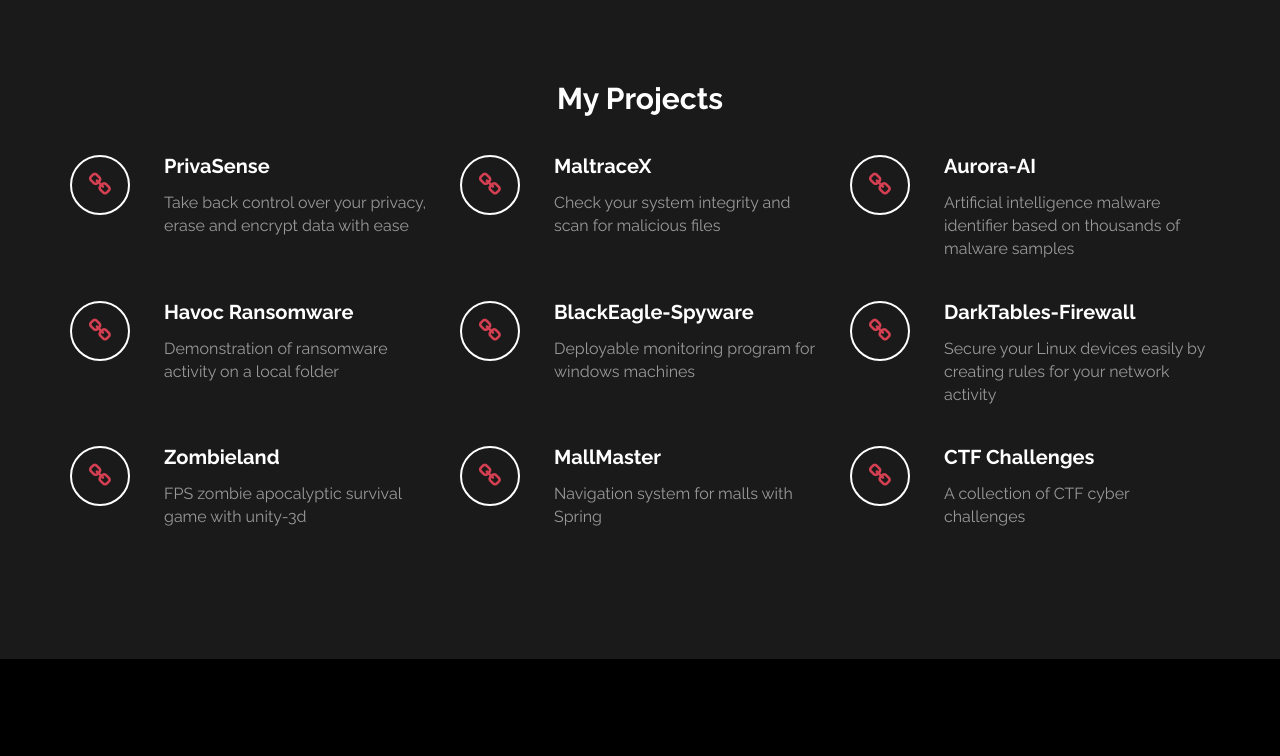
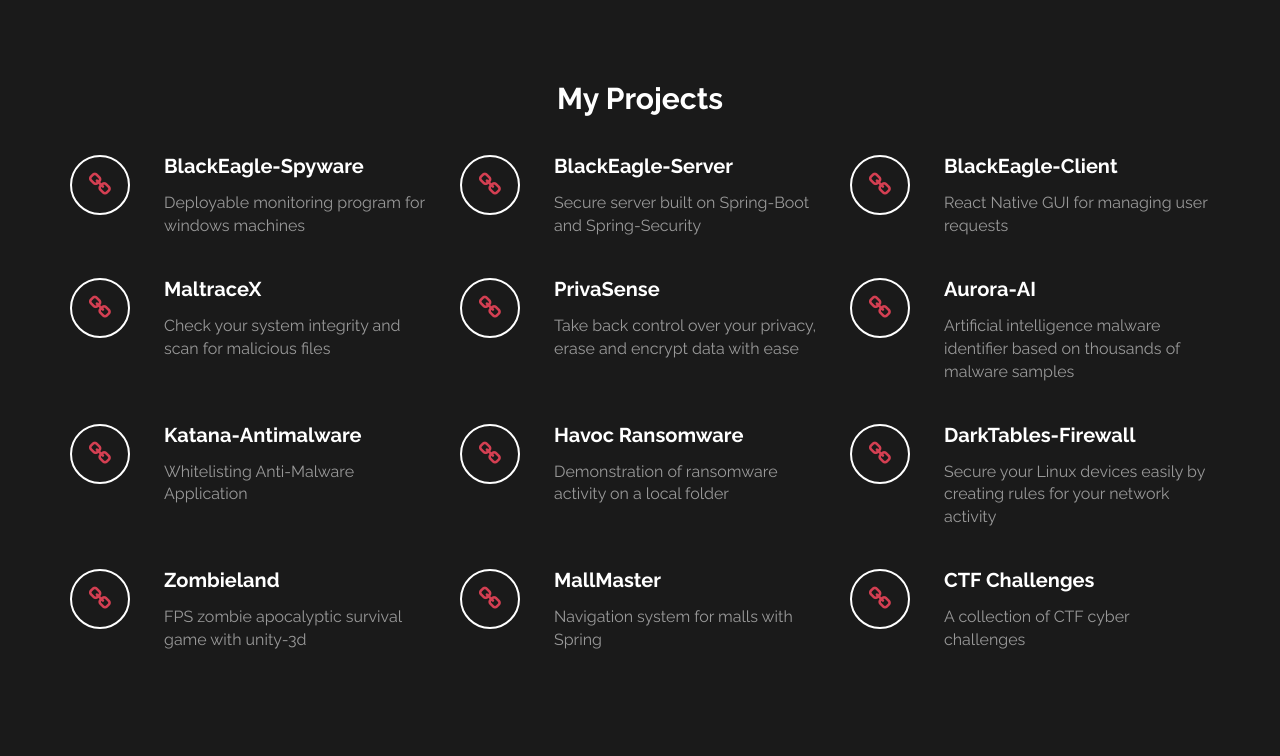
Before and after one commit to ramirak/infinisec.github.io, a plain HTML site: page index.html in a window 1280 px wide. Shown: the part 680-1436 px from the top of the page. Drawn offline with Linux system fonts and the light colour scheme.

Commit message:
Added screenshots and links

```diff
--- a/index.html
+++ b/index.html
@@ -59,7 +59,54 @@
 					<div class="col-md-4 col-xs-11 wow fadeInUp" data-wow-delay="0.6s">
 						<div class="media">
 							<div class="media-object media-left">
-								<i class="fa fa-link"></i>
+								<a href = "https://github.com/ramirak/BlackEagle-Spyware"><i class="fa fa-link"></i></a>
+							</div>
+							<div class="media-body">
+								<h3 class="media-heading">BlackEagle-Spyware</h3>
+								<p>Deployable monitoring program for windows machines</p>
+							</div>
+						</div>
+					</div>
+
+					<div class="col-md-4 col-xs-11 wow fadeInUp" data-wow-delay="0.6s">
+						<div class="media">
+							<div class="media-object media-left">
+								<a href ="https://github.com/ramirak/BlackEagle-Server"><i class="fa fa-link"></i></a>
+							</div>
+							<div class="media-body">
+								<h3 class="media-heading">BlackEagle-Server</h3>
+								<p>Secure server built on Spring-Boot and Spring-Security</p>
+							</div>
+						</div>
+					</div>
+					<div class="col-md-4 col-xs-11 wow fadeInUp" data-wow-delay="0.6s">
+						<div class="media">
+							<div class="media-object media-left">
+								<a href = "https://github.com/ramirak/BlackEagle-Client"><i class="fa fa-link"></i></a>
+							</div>
+							<div class="media-body">
+								<h3 class="media-heading">BlackEagle-Client</h3>
+								<p>React Native GUI for managing user requests</p>
+							</div>
+						</div>
+					</div>
+                    </div>
+				<div class="row">
+					<div class="col-md-4 col-xs-11 wow fadeInUp" data-wow-delay="0.6s">
+						<div class="media">
+							<div class="media-object media-left">
+								<a href = "https://github.com/ramirak/MaltraceX"><i class="fa fa-link"></i></a>
+							</div>
+							<div class="media-body">
+								<h3 class="media-heading">MaltraceX</h3>
+								<p>Check your system integrity and scan for malicious files</p>
+							</div>
+						</div>
+					</div>
+					<div class="col-md-4 col-xs-11 wow fadeInUp" data-wow-delay="0.6s">
+						<div class="media">
+							<div class="media-object media-left">
+								<a href = "https://github.com/ramirak/PrivaSense"><i class="fa fa-link"></i></a>
 							</div>
 							<div class="media-body">
 								<h3 class="media-heading">PrivaSense</h3>
@@ -67,23 +114,10 @@
 							</div>
 						</div>
 					</div>
-
 					<div class="col-md-4 col-xs-11 wow fadeInUp" data-wow-delay="0.6s">
 						<div class="media">
 							<div class="media-object media-left">
-								<i class="fa fa-link"></i>
-							</div>
-							<div class="media-body">
-								<h3 class="media-heading">MaltraceX</h3>
-								<p>Check your system integrity and scan for malicious files</p>
-							</div>
-						</div>
-					</div>
-
-					<div class="col-md-4 col-xs-11 wow fadeInUp" data-wow-delay="0.6s">
-						<div class="media">
-							<div class="media-object media-left">
-								<i class="fa fa-link"></i>
+								<a href = "https://github.com/ramirak/Aurora-AI"><i class="fa fa-link"></i></a>
 							</div>
 							<div class="media-body">
 								<h3 class="media-heading">Aurora-AI</h3>
@@ -91,11 +125,23 @@
 							</div>
 						</div>
 					</div>
-
+                    </div>
+					<div class="row">
 					<div class="col-md-4 col-xs-11 wow fadeInUp" data-wow-delay="0.6s">
 						<div class="media">
 							<div class="media-object media-left">
-								<i class="fa fa-link"></i>
+								<a href = "https://github.com/ramirak/Katana-Anti-Malware"><i class="fa fa-link"></i></a>
+							</div>
+							<div class="media-body">
+								<h3 class="media-heading">Katana-Antimalware</h3>
+								<p>Whitelisting Anti-Malware Application</p>
+							</div>
+						</div>
+					</div>
+					<div class="col-md-4 col-xs-11 wow fadeInUp" data-wow-delay="0.6s">
+						<div class="media">
+							<div class="media-object media-left">
+								<a href = "https://github.com/ramirak/Havoc-Ransomware"><i class="fa fa-link"></i></a>
 							</div>
 							<div class="media-body">
 								<h3 class="media-heading">Havoc Ransomware</h3>
@@ -107,19 +153,7 @@
 					<div class="col-md-4 col-xs-11 wow fadeInUp" data-wow-delay="0.6s">
 						<div class="media">
 							<div class="media-object media-left">
-								<i class="fa fa-link"></i>
-							</div>
-							<div class="media-body">
-								<h3 class="media-heading">BlackEagle-Spyware</h3>
-								<p>Deployable monitoring program for windows machines</p>
-							</div>
-						</div>
-					</div>
-
-					<div class="col-md-4 col-xs-11 wow fadeInUp" data-wow-delay="0.6s">
-						<div class="media">
-							<div class="media-object media-left">
-								<i class="fa fa-link"></i>
+								<a href = "https://github.com/ramirak/DarkTables-Firewall"><i class="fa fa-link"></i></a>
 							</div>
 							<div class="media-body">
 								<h3 class="media-heading">DarkTables-Firewall</h3>
@@ -127,11 +161,12 @@
 							</div>
 						</div>
 					</div>
-
+					</div>
+					<div class="row">
 						<div class="col-md-4 col-xs-11 wow fadeInUp" data-wow-delay="0.6s">
 							<div class="media">
 								<div class="media-object media-left">
-								<i class="fa fa-link"></i>
+									<a href = "https://github.com/ramirak/Zombieland-FPS-survival-game-with-Unity"><i class="fa fa-link"></i></a>
 								</div>
 								<div class="media-body">
 									<h3 class="media-heading">Zombieland</h3>
@@ -143,7 +178,7 @@
 						<div class="col-md-4 col-xs-11 wow fadeInUp" data-wow-delay="0.6s">
 							<div class="media">
 								<div class="media-object media-left">
-								<i class="fa fa-link"></i>
+									<a href = "https://github.com/ramirak/MallMaster-Navigation-system-for-malls-with-Spring"><i class="fa fa-link"></i></a>
 								</div>
 								<div class="media-body">
 									<h3 class="media-heading">MallMaster</h3>
@@ -151,11 +186,10 @@
 								</div>
 							</div>
 						</div>
-
 					<div class="col-md-4 col-xs-11 wow fadeInUp" data-wow-delay="0.6s">
 						<div class="media">
 							<div class="media-object media-left">
-								<i class="fa fa-link"></i>
+								<a href = "https://github.com/ramirak/Cyber-security-CTF-2021"><i class="fa fa-link"></i></a>
 							</div>
 							<div class="media-body">
 								<h3 class="media-heading">CTF Challenges</h3>
@@ -209,7 +243,7 @@
 		<div id="portfolio" class="section">
 			<div class="container">
 				<div class="row">
-					<h2 class="wow bounce">Demonstrations & Screenshots</h2>
+					<h2 class="wow bounce">Demonstrations</h2>
 					<div class="col-md-12">
 						<iframe width="500" height="250" frameborder="0" src="https://mega.nz/embed/y51nkT4a#d1560p4wd49vmDa1heHVNn3ZQQhDwf_TjG0g-VWq_no" allowfullscreen ></iframe>
 						<iframe width="500" height="250" frameborder="0" src="https://mega.nz/embed/a41RCR7A#XEKq_sUVW88kOInfE1KYVMBuXdtCfmqQNOqjxpnJPec" allowfullscreen ></iframe>
@@ -217,7 +251,24 @@
 					<div class="col-md-12">
 						<br>
 						<img src="images/darktables-demo.gif" alt="darktables-demo" width="500" height="250">
-						<img src="images/aurora-demo.png" alt="aurora-demo" width="500" height="250">
+					</div>
+				</div>
+			</div>
+		</div>
+		<!-- end portfolio -->
+<!-- start portfolio -->
+		<div id="portfolio" class="section">
+			<div class="container">
+				<div class="row">
+					<h2 class="wow bounce">Screenshots</h2>
+					<div class="col-md-12">
+						<img src="images/aurora-demo.png" alt="aurora-demo" width="500" height="300">
+						<img src="images/screenshot-privasense.png" alt="privasense" width="500" height="300">
+					</div>
+					<div class="col-md-12">
+						<br>
+						<img src="images/screenshot-katana.png" alt="katana-antimalware" width="500" height="300">
+						<img src="images/screenshot-maltraceX.png" alt="maltraceX" width="500" height="300">
 					</div>
 				</div>
 			</div>
```
Also changed, not shown: images/screenshot-katana.png (added), images/screenshot-maltraceX.png (added), images/screenshot-privasense.png (added). Lines whose indentation alone changed are shown as unchanged.
